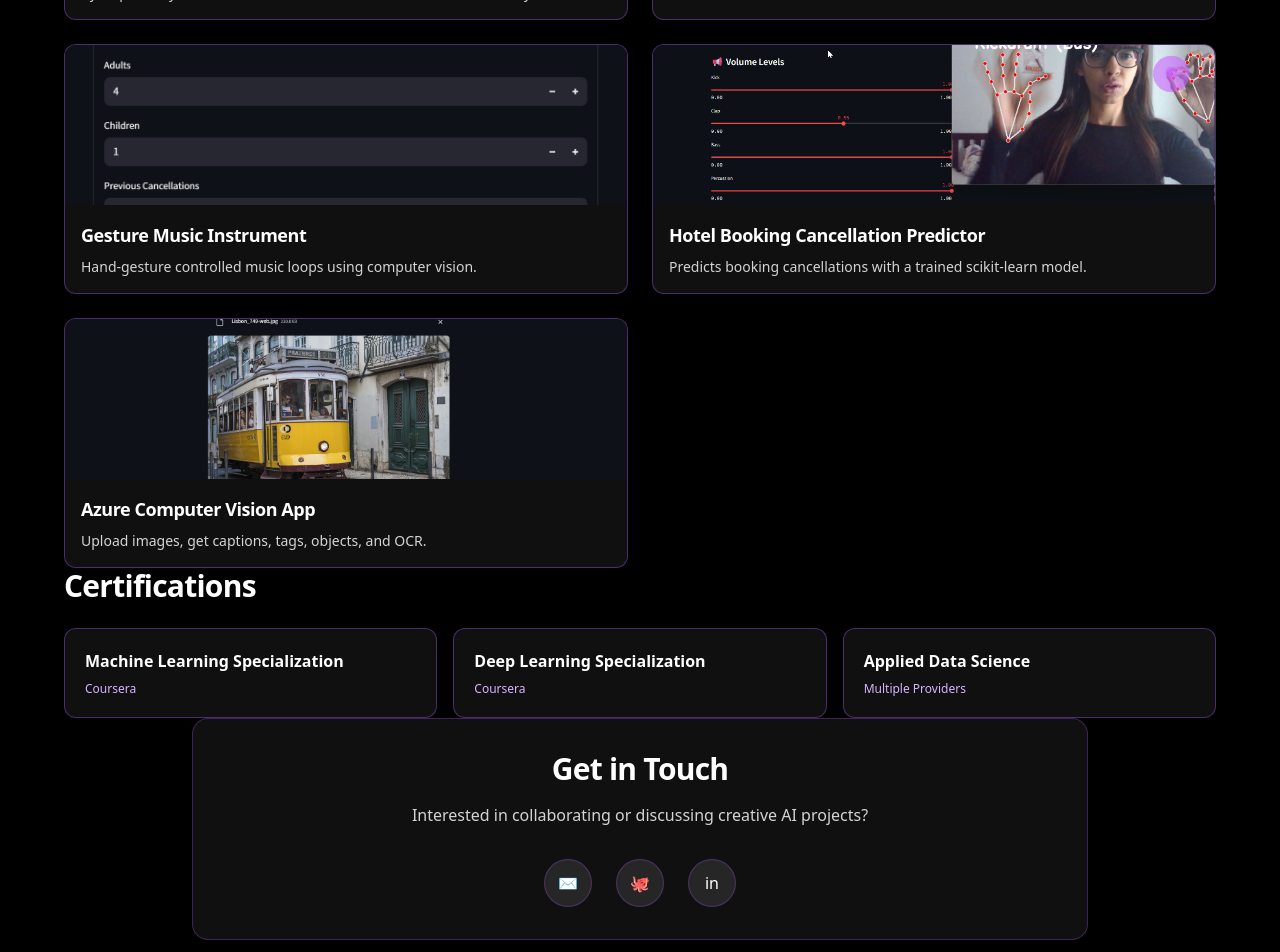
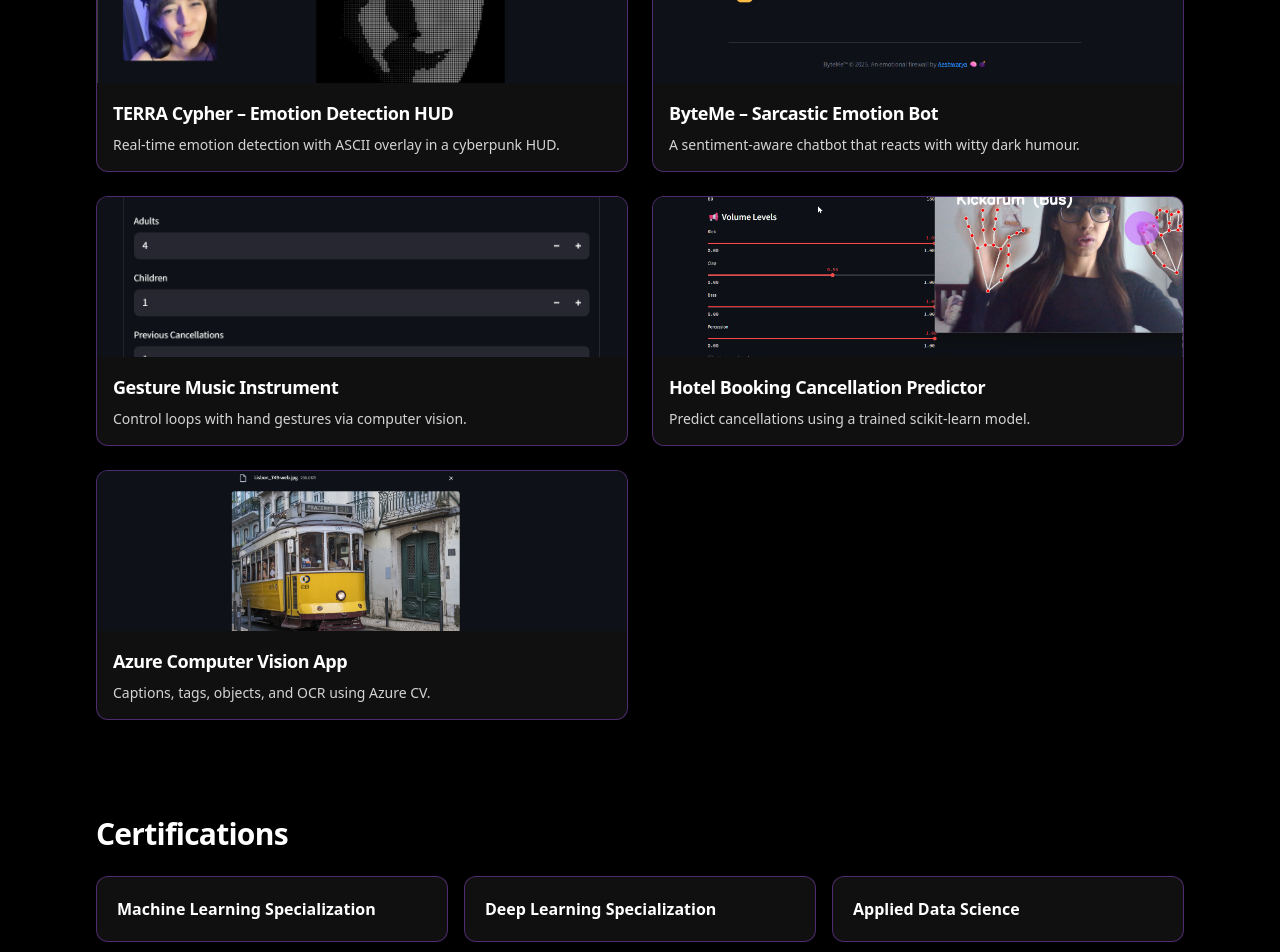
Before and after one commit to Terraspace009/aeshwarya-portfolio, a Next.js app: page / in a window 1280 px wide. Shown: the part 1520-2472 px from the top of the page. Built offline with nearby package versions, Linux system fonts and the light colour scheme.

Commit message:
Update page.tsx

```diff
--- a/app/page.tsx
+++ b/app/page.tsx
@@ -1,68 +1,65 @@
-'use client';
+"use client";
 
-import React from 'react';
-import Hero from '../components/Hero';
-import About from '../components/About';
-import ProjectCard from '../components/ProjectCard';
-import CertificationCard from '../components/CertificationCard';
-import Contact from '../components/Contact';
-import ParticleBackground from '../components/ParticleBackground';
+import ParticleBackground from "../components/ParticleBackground";
+import Hero from "../components/Hero";
+import About from "../components/About";
+import ProjectCard from "../components/ProjectCard";
+import CertificationCard from "../components/CertificationCard";
+import Contact from "../components/Contact";
 
 export default function Home() {
   return (
-    <main className="relative min-h-screen">
+    <main className="relative">
       <ParticleBackground />
 
+      <section className="max-w-6xl mx-auto px-4 sm:px-6 lg:px-8 py-12">
         <Hero />
         <About />
+      </section>
 
-      {/* Projects */}
-      <section id="projects" className="px-4">
-        <div className="mx-auto max-w-6xl">
-          <h2 className="text-3xl font-bold mb-6">Projects</h2>
+      <section id="projects" className="max-w-6xl mx-auto px-4 sm:px-6 lg:px-8 py-12">
+        <h2 className="text-3xl font-bold mb-8">Projects</h2>
         <div className="grid gap-6 sm:grid-cols-2">
           <ProjectCard
             title="TERRA Cypher – Emotion Detection HUD"
-              description="Cyberpunk-style, real‑time emotion detection with ASCII face overlay."
+            description="Real‑time emotion detection with ASCII overlay in a cyberpunk HUD."
             image="/projects/one.png"
           />
           <ProjectCard
             title="ByteMe – Sarcastic Emotion Bot"
-              description="A sentiment-aware chatbot that reacts with wit and dark humor."
+            description="A sentiment‑aware chatbot that reacts with witty dark humour."
             image="/projects/two.png"
           />
           <ProjectCard
             title="Gesture Music Instrument"
-              description="Hand‑gesture controlled music loops using computer vision."
+            description="Control loops with hand gestures via computer vision."
             image="/projects/three.png"
           />
           <ProjectCard
             title="Hotel Booking Cancellation Predictor"
-              description="Predicts booking cancellations with a trained scikit‑learn model."
+            description="Predict cancellations using a trained scikit‑learn model."
             image="/projects/four.png"
           />
           <ProjectCard
             title="Azure Computer Vision App"
-              description="Upload images, get captions, tags, objects, and OCR."
+            description="Captions, tags, objects, and OCR using Azure CV."
             image="/projects/five.png"
           />
         </div>
+      </section>
+
+      <section id="certifications" className="max-w-6xl mx-auto px-4 sm:px-6 lg:px-8 py-12">
+        <h2 className="text-3xl font-bold mb-6">Certifications</h2>
+        <div className="grid gap-4 sm:grid-cols-3">
+          <CertificationCard title="Machine Learning Specialization" />
+          <CertificationCard title="Deep Learning Specialization" />
+          <CertificationCard title="Applied Data Science" />
         </div>
       </section>
 
-      {/* Certifications */}
-      <section id="certifications" className="px-4">
-        <div className="mx-auto max-w-6xl">
-          <h2 className="text-3xl font-bold mb-6">Certifications</h2>
-          <div className="grid gap-4 sm:grid-cols-3">
-            <CertificationCard title="Machine Learning Specialization" provider="Coursera" />
-            <CertificationCard title="Deep Learning Specialization" provider="Coursera" />
-            <CertificationCard title="Applied Data Science" provider="Multiple Providers" />
-          </div>
-        </div>
+      <section className="max-w-6xl mx-auto px-4 sm:px-6 lg:px-8 py-12">
+        <Contact />
       </section>
-
-      <Contact />
     </main>
   );
 }
```
Lines whose indentation alone changed are shown as unchanged.
